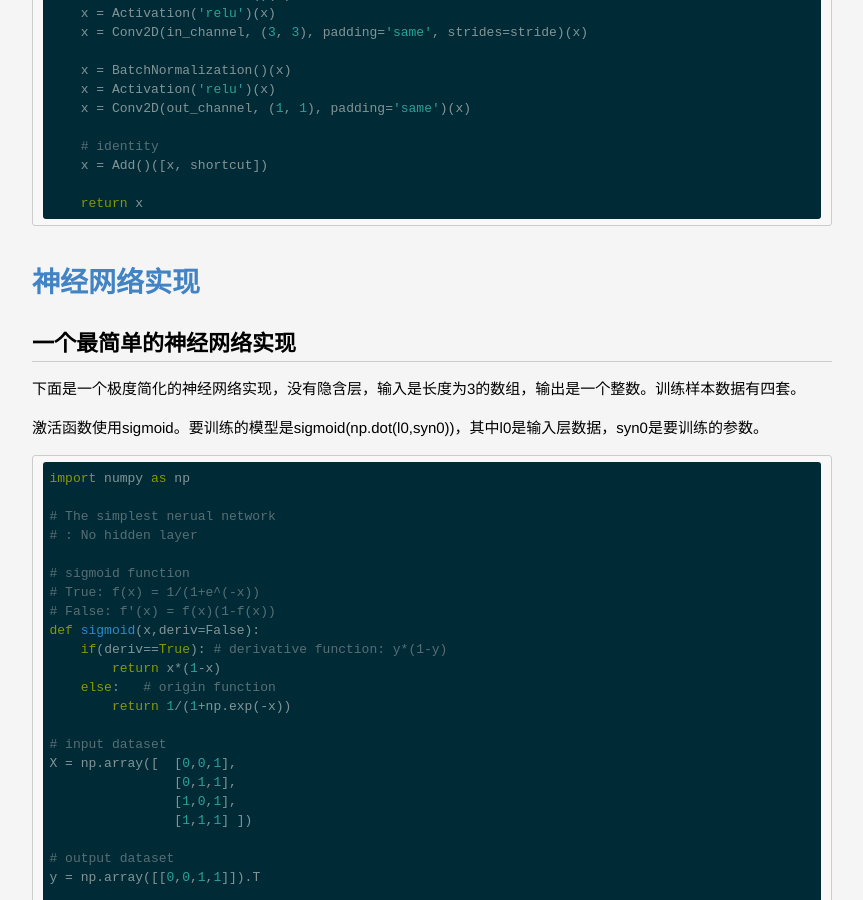
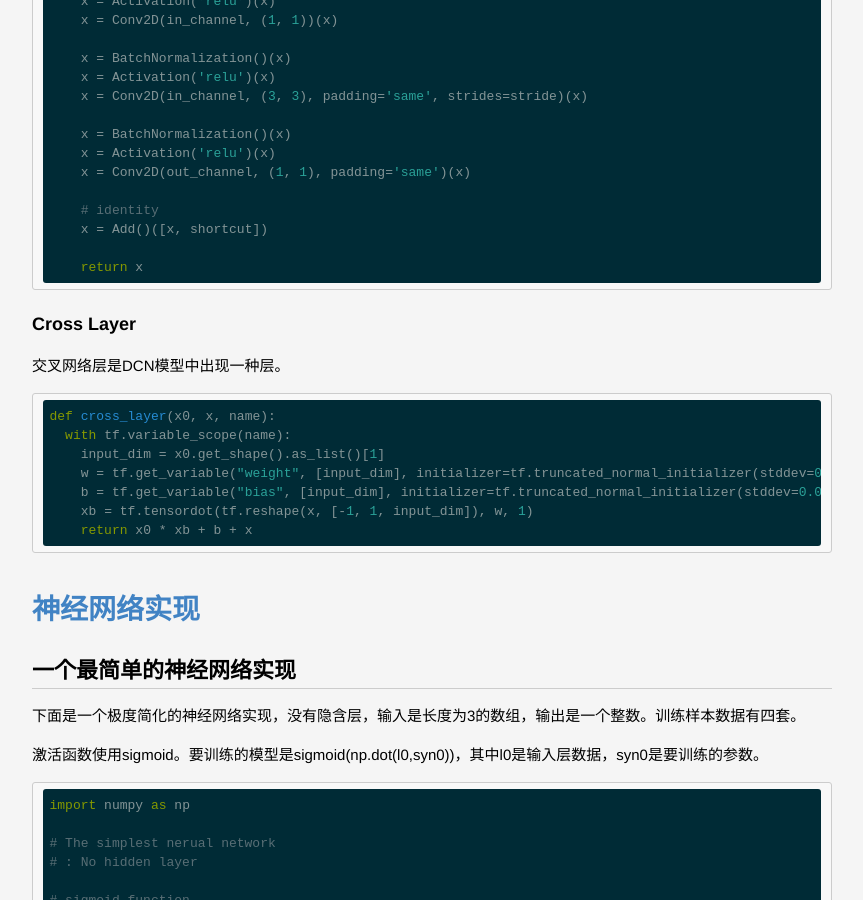
Before and after one commit to lucky521/blog, a Jekyll site: the page built from _posts/ml/2017-06-14-deep-learning.markdown, in a window 1280 px wide and 900 px high, scrolled down 12499 px. Shown: the whole window, without its empty margins (208-1071 px from the left). Built offline with Jekyll 4.4.1, drawn with Linux system fonts in a browser that asks for light colours; some of the changed text lies outside the part shown.

Commit message:
update blog

````diff
--- a/_posts/ml/2017-06-14-deep-learning.markdown
+++ b/_posts/ml/2017-06-14-deep-learning.markdown
@@ -284,7 +284,7 @@ L2 正规化是附加权重的平方之和，L1是附加权重的绝对值之和
 ### Dropout层
 
 这是为实现正则化而存在的层。上一节有介绍。
-为输入数据施加Dropout。Dropout将在训练过程中每次更新参数时按一定概率（rate）随机断开输入神经元，Dropout层用于防止过拟合。
+为输入数据施加Dropout。Dropout将在训练过程中每次更新参数时按一定概率（rate）随机断开输入神经元，Dropout层用于防止过拟合。一般放置在输出层之前的一层。
 
 注意这一层只能在训练的时候生效，在预测的时候就不要生效了。
 
@@ -335,6 +335,8 @@ https://machinelearning.wtf/terms/internal-covariate-shift/
 https://keras.io/zh/layers/normalization/
 https://zhuanlan.zhihu.com/p/56225304
 https://zhuanlan.zhihu.com/p/34879333
+
+batchnorm层的放置位置很重要可以尝试放在最输出层之前或embedding层之后。
 
 ### Noise层
 
@@ -425,6 +427,21 @@ def Residual_Unit(input, in_channel, out_channel, stride=1):
 
     return x
 ```
+
+### Cross Layer
+
+交叉网络层是DCN模型中出现一种层。
+
+```python
+def cross_layer(x0, x, name):
+  with tf.variable_scope(name):
+    input_dim = x0.get_shape().as_list()[1]
+    w = tf.get_variable("weight", [input_dim], initializer=tf.truncated_normal_initializer(stddev=0.01))
+    b = tf.get_variable("bias", [input_dim], initializer=tf.truncated_normal_initializer(stddev=0.01))
+    xb = tf.tensordot(tf.reshape(x, [-1, 1, input_dim]), w, 1)
+    return x0 * xb + b + x
+```
+
 
 
 # 神经网络实现
--- a/_posts/ml/2017-08-15-Basic-of-Machine-Learning.markdown
+++ b/_posts/ml/2017-08-15-Basic-of-Machine-Learning.markdown
@@ -250,6 +250,9 @@ Hierarchical Softmax
 
 Differentiated Softmax
 
+## Cross Product Transformation
+
+https://datascience.stackexchange.com/questions/57435/how-is-the-cross-product-transformation-defined-for-binary-features
 
 
 
````
Also changed, not shown: _posts/framework/2020-03-05-flink.markdown (+16 -0 lines), _posts/ml/2019-02-04-Famous-Model.markdown (+10 -4 lines), _posts/ml/2019-02-13-Data-Embedding.markdown (+7 -0 lines).
